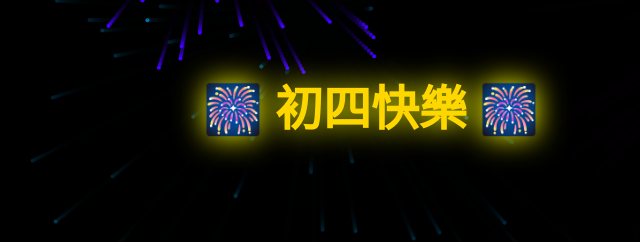
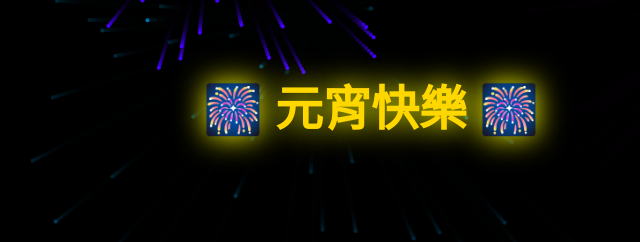
Before and after one commit to m-jpg533/flask-media-share, a plain HTML site: page new-year.html in a window 1280 px wide. Shown: the part 250-492 px from the top of the page, 269-909 px from the left. Drawn offline with Linux system fonts and the light colour scheme.

Commit message:
Update New Year message to Lantern Festival greeting

```diff
--- a/new-year.html
+++ b/new-year.html
@@ -52,7 +52,7 @@ canvas{
 
 <body>
 
-<div id="text">🎆 初四快樂 🎆</div>
+<div id="text">🎆 元宵快樂 🎆</div>
 <button id="musicBtn">🔊 音樂</button>
 
 <canvas id="fire"></canvas>
```
